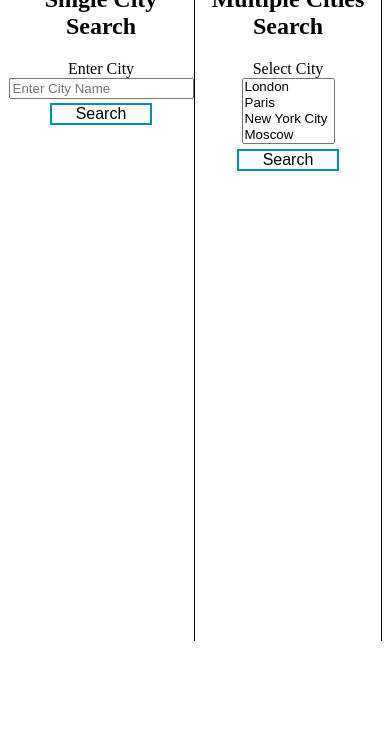
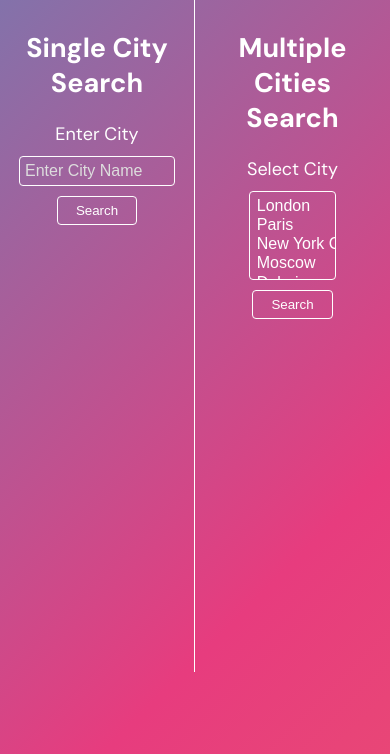
Before and after one commit to supersid/openweather, a website: page index.html in a window 390 px wide. Shown: the part 114-868 px from the top of the page. Before the commit the page ends 844 px from the top, so only its background shows below. Drawn offline with Linux system fonts and the light colour scheme.

Commit message:
:iphone: Responsive design and new style changes

```diff
--- a/index.html
+++ b/index.html
@@ -5,6 +5,12 @@
     <meta http-equiv="X-UA-Compatible" content="IE=edge" />
     <meta name="viewport" content="width=device-width, initial-scale=1.0" />
     <link rel="stylesheet" href="./public/style.css" />
+    <link rel="preconnect" href="https://fonts.googleapis.com" />
+    <link rel="preconnect" href="https://fonts.gstatic.com" crossorigin />
+    <link
+      href="https://fonts.googleapis.com/css2?family=DM+Sans:ital,wght@0,400;0,500;0,700;1,700&display=swap"
+      rel="stylesheet"
+    />
     <title>My Weather App</title>
   </head>
   <body>
@@ -30,7 +36,7 @@
           />
           <br />
           <span id="reqText"></span>
-          <button type="submit" class="button button2" value="Submit">
+          <button type="submit" class="button" value="Submit">
             Search
           </button>
         </form>
@@ -59,7 +65,7 @@
             <option value="Madrid">Madrid</option>
           </select>
           <br />
-          <button type="submit" class="button button2" value="Submit">
+          <button type="submit" class="button" value="Submit">
             Search
           </button>
         </form>
--- a/public/script.js
+++ b/public/script.js
@@ -54,7 +54,7 @@ document.addEventListener('DOMContentLoaded', () => {
           </tbody>
         </table>`;
       } else {
-        innerHTML = singleCityWeatherResponse.message;
+        innerHTML = `<h3>${singleCityWeatherResponse.message}</h3>`;
       }
       document.getElementById('result1').innerHTML = innerHTML;
     });
@@ -86,7 +86,7 @@ document.addEventListener('DOMContentLoaded', () => {
       if (data.status === 200) {
         innerHTML = `<ol>${orderedListData.join('')}</ol>`;
       } else {
-        innerHTML = multiCityWeatherResponse.message;
+        innerHTML = `<h3>${multiCityWeatherResponse.message}</h3>`;
       }
       document.getElementById('result2').innerHTML = innerHTML;
     });
--- a/public/style.css
+++ b/public/style.css
@@ -1,3 +1,66 @@
+body {
+  font-family: "DM Sans", sans-serif;
+  color: white !important;
+  background: linear-gradient(-45deg, #ee7752, #e73c7e, #23a6d5, #23d5ab);
+  background-size: 400% 400%;
+  animation: gradient 15s ease infinite;
+  height: 100vh;
+  margin: 0px !important;
+  font-size: 18px;
+  overflow-y: hidden;
+}
+@keyframes gradient {
+  0% {
+    background-position: 0% 50%;
+  }
+  50% {
+    background-position: 100% 50%;
+  }
+  100% {
+    background-position: 0% 50%;
+  }
+}
+
+input,
+select {
+  border: 1px solid white;
+  background-color: transparent;
+  font-size: 16px;
+  color: white !important;
+  padding: 5px;
+  border-radius: 4px;
+  margin-top: 10px;
+  max-width: 40vw;
+}
+
+input,
+select:focus {
+  outline: none !important;
+}
+
+input::-webkit-input-placeholder {
+  /* Chrome/Opera/Safari */
+  color: #ddd;
+}
+input::-moz-placeholder {
+  /* Firefox 19+ */
+  color: #ddd;
+}
+input:-ms-input-placeholder {
+  /* IE 10+ */
+  color: #ddd;
+}
+input:-moz-placeholder {
+  /* Firefox 18- */
+  color: #ddd;
+}
+
+h1 {
+  padding-top: 20px !important;
+  margin-bottom: 0px !important;
+  padding-bottom: 20px !important;
+}
+
 .header {
   text-align: center;
 }
@@ -11,10 +74,14 @@
 
 /* Create two equal columns that sits next to each other */
 .column {
+  width: 50%;
   height: 80vh;
-  width: 50%;
   text-align: center;
-  border-right: 1px solid black;
+  padding: 10px;
+}
+
+.column:first-child {
+  border-right: 1px solid white;
 }
 
 select {
@@ -22,47 +89,44 @@ select {
   width: 50%;
 }
 .button {
-  background-color: #4caf50; /* Green */
-  border: none;
+  margin-top: 10px;
+  cursor: pointer;
+  background-color: transparent;
   color: white;
-  text-align: center;
-  text-decoration: none;
-  display: inline-block;
-  font-size: 16px;
-  margin: 4px 2px;
-  cursor: pointer;
-}
-
-.button2 {
-  background-color: white;
-  color: black;
-  border: 2px solid #008cba;
-  padding: 0px 24px !important;
+  padding: 6px 18px !important;
+  border: 1px solid white;
+  border-radius: 4px;
 }
 
 table {
-  font-family: arial, sans-serif;
   border-collapse: collapse;
   width: 100%;
+  max-width: calc(50vw - 20px);
+  border: 1px solid #dddddd;
+}
+#result1 {
+  max-height: 60vh;
+  overflow: auto;
 }
 
-td, th {
-  border: 1px solid #dddddd;
+td,
+th {
   text-align: left;
   padding: 8px;
+  border: 1px solid #dddddd;
 }
 
 tr:nth-child(even) {
-  background-color: #dddddd;
+  background-color: #f5f5f5;
+  color: black;
 }
-
 
 /* List element */
 li {
   counter-increment: index;
   display: flex;
   align-items: center;
-  padding: 12px 0;
+  padding: 10px 0;
   box-sizing: border-box;
 }
 
@@ -82,8 +146,31 @@ li::before {
   -webkit-text-fill-color: transparent;
 }
 
-
 /* Element separation */
 li + li {
-  border-top: 1px solid rgba(255,255,255,0.2);
+  border-top: 1px solid rgba(255, 255, 255, 0.2);
 }
+
+#result2 {
+  margin-top: 20px;
+  max-height: 40vh;
+  overflow-y: auto;
+}
+
+::-webkit-scrollbar-track {
+  box-shadow: inset 0 0 5px F2F2F2;
+  border-radius: 0px;
+  margin-block: 15px;
+}
+
+::-webkit-scrollbar-thumb {
+  border: 4px solid rgba(0, 0, 0, 0);
+  background-clip: padding-box;
+  border-radius: 9999px;
+  background-color: #aaaaaa;
+}
+
+::-webkit-scrollbar {
+  width: 14px;
+  height: 12px;
+}
```
